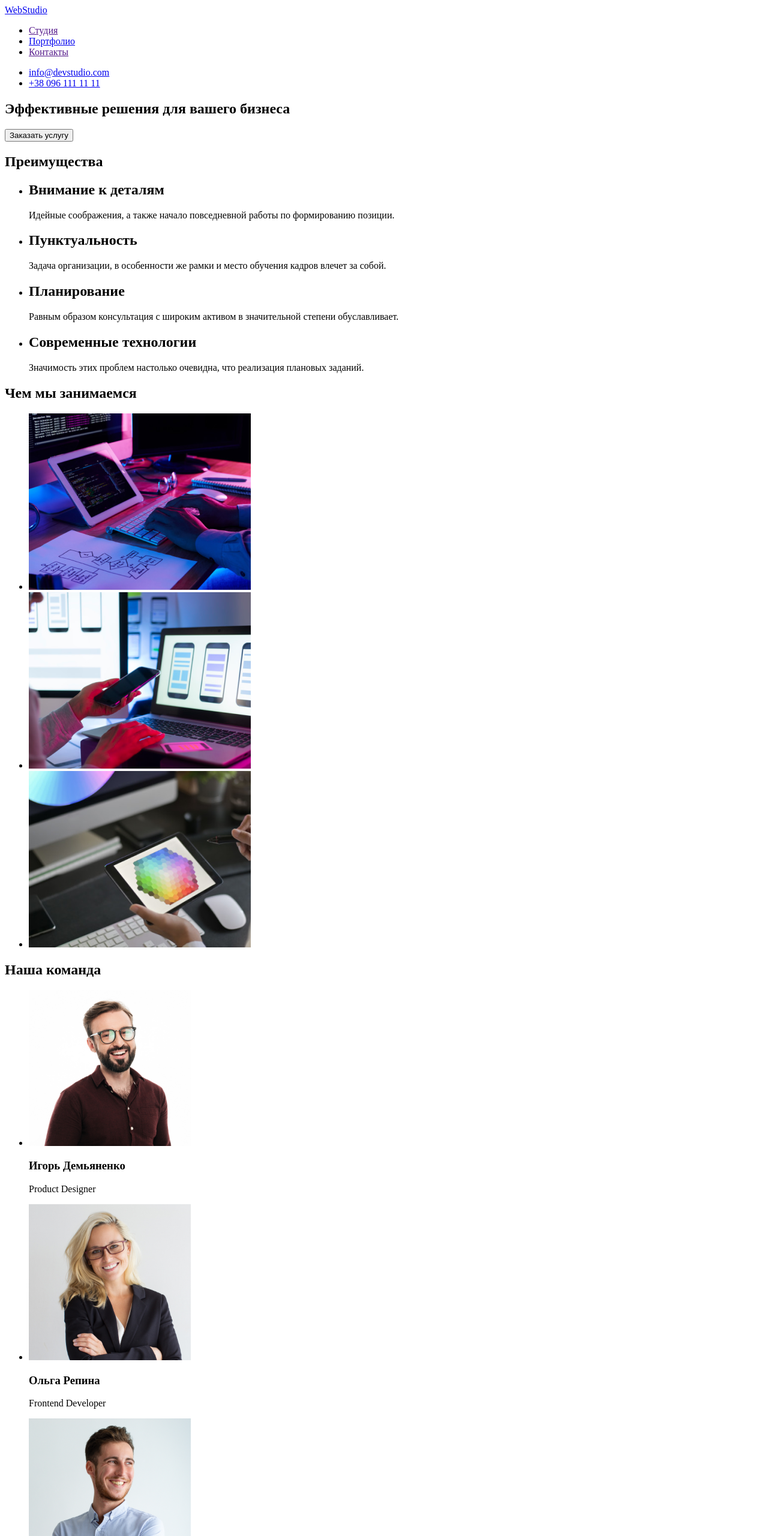
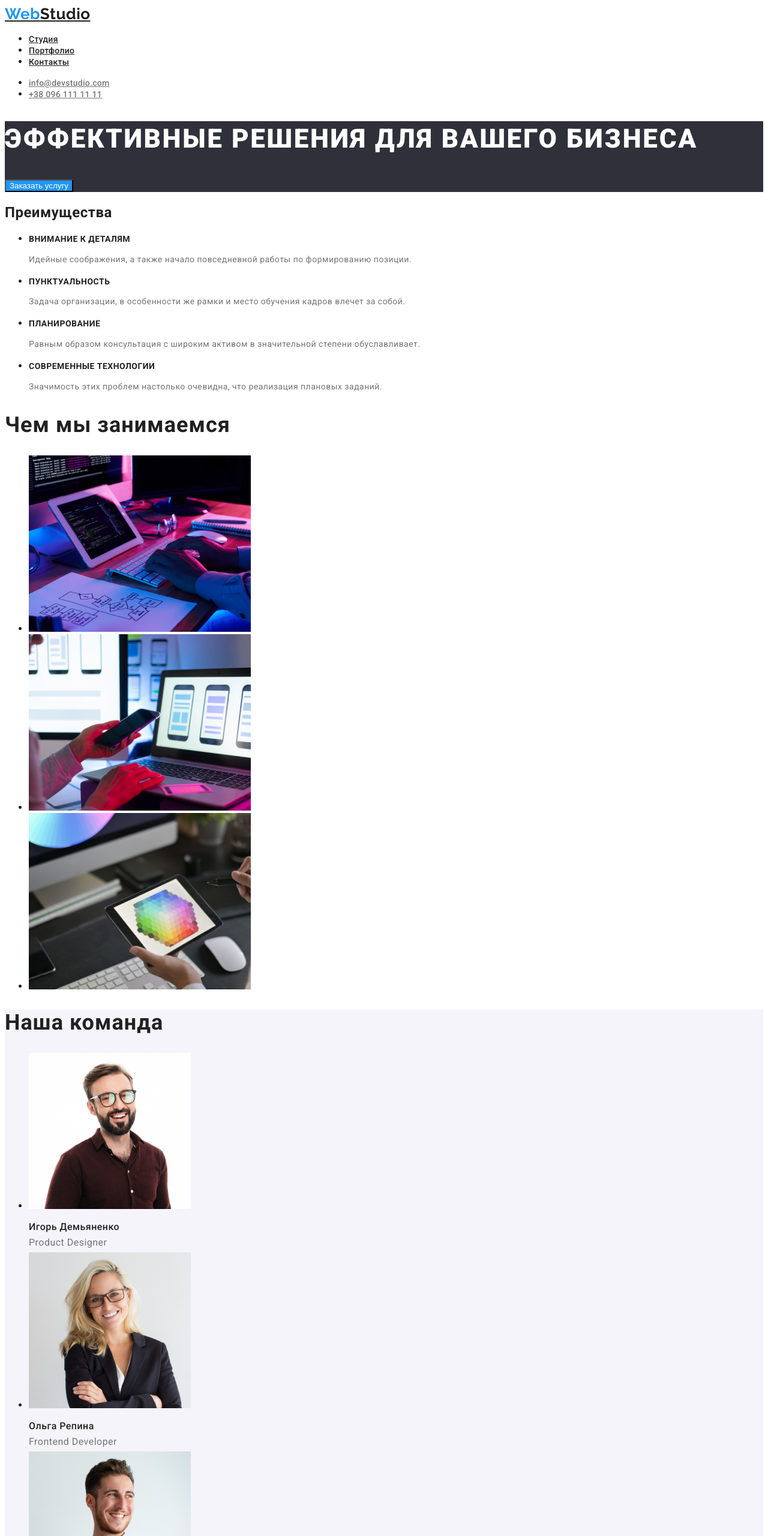
Before and after one commit to Sluvkooo/goit-markup-hw-02, a plain HTML site: page index.html in a window 1280 px wide. Shown: the top 2560 px of the page at 60% size. Drawn offline with Linux system fonts and the light colour scheme.

Commit message:
Доробилась верстка та оформлення до другого дз

```diff
--- a/css/styles.css
+++ b/css/styles.css
@@ -1,40 +1,173 @@
+/* цвет основного текста #212121 */
+/* вторичный цвет текста #757575 */
+/* цвет акцента #2196f3 */
+/* белый #ffffff */
+/* вторичный цвет фона #f5f4fa */
+
+:root {
+  --primary-text-color: #212121;
+  --second-text-color: #757575;
+  --accent-color: #2196f3;
+  --white: #ffffff;
+  --secondary-bgc: #f5f4fa;
+  --third-bgc: #2F303A;
+}
+
+body {
+  font-family: Roboto, sans-serif;
+  color: var(--primary-text-color);
+  letter-spacing: 0.03em;
+}
+
 .link {
-    color: #212121;
+  color: var(--primary-text-color);
 }
 /* header */
+.logo-link {
+  font-family: "Raleway";
+  font-weight: 700;
+  font-size: 26px;
+  line-height: 1.19;
+  color: var(--primary-text-color);
+}
+
 .logo {
-    color: #2196F3;
+  font-family: "Raleway";
+  font-weight: 700;
+  font-size: 26px;
+  line-height: 1.19;
+  color: var(--accent-color);
 }
 
 .nav-link .link {
-    color: #212121;
+  font-weight: 500;
+  font-size: 14px;
+  line-height: 1.14;
+  letter-spacing: 0.02em;
 }
 
 .nav-link .link:hover,
 .nav-link .link:focus {
-    color: #2196F3;
+  color: var(--accent-color);
 }
 
-.auth-link {
-    color: #757575;
+.contact-link {
+  font-weight: 500;
+  font-size: 14px;
+  line-height: 1.14;
+  letter-spacing: 0.02em;
+    color: var(--second-text-color);
+
+}
+
+.contact-link:hover,
+.contact-link:focus {
+  color: var(--accent-color);
 }
 
 /* main */
+.button {
+  cursor: pointer;
+}
+
 .worklist .button {
-    color: #212121;
-    background-color: #F5F4FA;
+  color: var(--primary-text-color);
+  background-color: var(--secondary-bgc);
 }
 
 .worklist .button:hover,
 .worklist .button:focus {
-    color: #FFFFFF;
-    background-color: #2196F3;
+  color: var(--white);
+  background-color: var(--accent-color);
 }
 
 .worklist .title {
-    color: #212121;
+  font-weight: 700;
+  font-size: 18px;
+  line-height: 2;
+  letter-spacing: 0.06em;
+  color: var(--primary-text-color);
 }
 
 .worklist .text {
-    color: #757575;
+  font-size: 16px;
+  line-height: 1.88;
+  color: var(--second-text-color);
 }
+
+/* index.html */
+
+/* hero */
+.hero-section {
+    background-color: var(--third-bgc);
+}
+
+.hero-title {
+  font-weight: 900;
+  font-size: 44px;
+  line-height: 1.36;
+  letter-spacing: 0.06em;
+  text-transform: uppercase;
+  color: var(--white)
+}
+
+.hero-button {
+  color: var(--white);
+  background-color: var(--accent-color);
+  cursor: pointer;
+}
+
+.hero-button:hover,
+.hero-button:focus {
+  color: var(--accent-color);
+  background-color: var(--white);
+}
+
+.benefits .title {
+  font-weight: 700;
+  font-size: 14px;
+  line-height: 1.14;
+  text-transform: uppercase;
+  color: var(--primary-text-color);
+}
+
+.benefits .text {
+  font-size: 14px;
+  line-height: 1.71;
+  color: var(--second-text-color);
+}
+
+.services .title {
+  font-weight: 700;
+  font-size: 36px;
+  line-height: 1.17;
+  letter-spacing: 0.03em;
+  color: var(--primary-text-color);
+}
+
+.our-team {
+    background-color: var(--secondary-bgc);
+}
+
+.our-team .title {
+  font-weight: 700;
+  font-size: 36px;
+  line-height: 1.17;
+  letter-spacing: 0.03em;
+  color: var(--primary-text-color);
+}
+
+.our-team .list-title {
+  font-weight: 500;
+  font-size: 16px;
+  line-height: 1.19;
+  letter-spacing: 0.03em;
+  color: var(--primary-text-color);
+}
+
+.our-team .text {
+  font-size: 16px;
+  line-height: 1.19px;
+  letter-spacing: 0.03em;
+  color: var(--second-text-color);
+}
--- a/index.html
+++ b/index.html
@@ -5,59 +5,70 @@
     <meta http-equiv="X-UA-Compatible" content="IE=edge" />
     <meta name="viewport" content="width=device-width, initial-scale=1.0" />
     <title>Студия</title>
+    <link
+      href="https://fonts.googleapis.com/css2?family=Raleway:wght@700&family=Roboto:wght@400;500;700;900&display=swap"
+      rel="stylesheet"
+    />
+    <link rel="stylesheet" href="./css/styles.css" />
   </head>
   <body>
     <header>
-      <nav>
-        <a href="/"><span>Web</span>Studio</a>
+      <nav class="nav-link">
+        <a href="/" class="logo-link"><span class="logo">Web</span>Studio</a>
         <ul>
-          <li><a href="">Студия</a></li>
-          <li><a href="portfolio.html">Портфолио</a></li>
-          <li><a href="">Контакты</a></li>
+          <li><a href="index.html" class="link">Студия</a></li>
+          <li><a href="portfolio.html" class="link">Портфолио</a></li>
+          <li><a href="" class="link">Контакты</a></li>
         </ul>
       </nav>
 
       <ul>
-        <li><a href="mailto:info@devstudio.com">info@devstudio.com</a></li>
-        <li><a href="tel:+380961111111">+38 096 111 11 11</a></li>
+        <li>
+          <a href="mailto:info@devstudio.com" class="contact-link"
+            >info@devstudio.com</a
+          >
+        </li>
+        <li>
+          <a href="tel:+380961111111" class="contact-link">+38 096 111 11 11</a>
+        </li>
       </ul>
     </header>
 
     <main>
       <!--Герой-->
-      <section>
-        <h1>Эффективные решения для вашего бизнеса</h1>
-        <button type="button">Заказать услугу</button>
+      <section class="hero-section">
+        <h1 class="hero-title">Эффективные решения для вашего бизнеса</h1>
+        <button type="button" class="hero-button">Заказать услугу</button>
       </section>
 
       <!--Преимущества-->
-      <section>
+      <section class="benefits">
         <h2>Преимущества</h2>
         <ul>
           <li>
-            <h2>Внимание к деталям</h2>
-            <p>
+            <h2 class="title">Внимание к деталям</h2>
+            <p class="text">
               Идейные соображения, а также начало повседневной работы по
               формированию позиции.
             </p>
           </li>
           <li>
-            <h2>Пунктуальность</h2>
-            <p>
+            <h2 class="title">Пунктуальность</h2>
+            <p class="text">
               Задача организации, в особенности же рамки и место обучения кадров
               влечет за собой.
             </p>
           </li>
           <li>
-            <h2>Планирование</h2>
-            <p>
+            <h2 class="title">Планирование</h2>
+            <p class="text">
               Равным образом консультация с широким активом в значительной
               степени обуславливает.
             </p>
           </li>
           <li>
-            <h2>Современные технологии</h2>
-            <p>
+            <h2 class="title">Современные технологии</h2>
+            <p class="text">
               Значимость этих проблем настолько очевидна, что реализация
               плановых заданий.
             </p>
@@ -66,8 +77,8 @@
       </section>
 
       <!--Чем мы занимаемся-->
-      <section>
-        <h2>Чем мы занимаемся</h2>
+      <section class="services">
+        <h2 class="title">Чем мы занимаемся</h2>
         <ul>
           <li>
             <img src="/images/coding.png" alt="Написание кода" width="370" />
@@ -90,39 +101,41 @@
       </section>
 
       <!--Наша команда-->
-      <section>
-        <h2>Наша команда</h2>
+      <section class="our-team">
+        <h2 class="title">Наша команда</h2>
         <ul>
           <li>
             <img src="/images/Igor.jpg" alt="Фото работника" width="270" />
-            <h3>Игорь Демьяненко</h3>
-            <p>Product Designer</p>
+            <h3 class="list-title">Игорь Демьяненко</h3>
+            <p class="text">Product Designer</p>
           </li>
           <li>
             <img src="/images/Olga.jpg" alt="Фото работника" width="270" />
-            <h3>Ольга Репина</h3>
-            <p>Frontend Developer</p>
+            <h3 class="list-title">Ольга Репина</h3>
+            <p class="text">Frontend Developer</p>
           </li>
           <li>
             <img src="/images/Nikolay.jpg" alt="Фото работника" width="270" />
-            <h3>Николай Тарасов</h3>
-            <p>Marketing</p>
+            <h3 class="list-title">Николай Тарасов</h3>
+            <p class="text">Marketing</p>
           </li>
           <li>
             <img src="/images/Michael.jpg" alt="Фото работника" width="270" />
-            <h3>Михаил Ермаков</h3>
-            <p>UI Designer</p>
+            <h3 class="list-title">Михаил Ермаков</h3>
+            <p class="text">UI Designer</p>
           </li>
         </ul>
       </section>
     </main>
 
     <footer>
-      <a href="/">WebStudio</a>
+      <a href="/" class="logo-link"><span class="logo">Web</span>Studio</a>
       <address>
-        г. Киев, пр-т Леси Украинки, 26
-        <a href="mailto:info@example.com">info@example.com</a>
-        <a href="tel:+380991111111">+38 099 111 11 11</a>
+        г. Киев, пр-т Леси Украинки, 26 <br />
+        <a href="mailto:info@example.com" class="contact-link"
+          >info@example.com</a
+        ><br />
+        <a href="tel:+380991111111" class="contact-link">+38 099 111 11 11</a>
       </address>
     </footer>
   </body>
```
Also changed, not shown: portfolio.html (+88 -18 lines).
